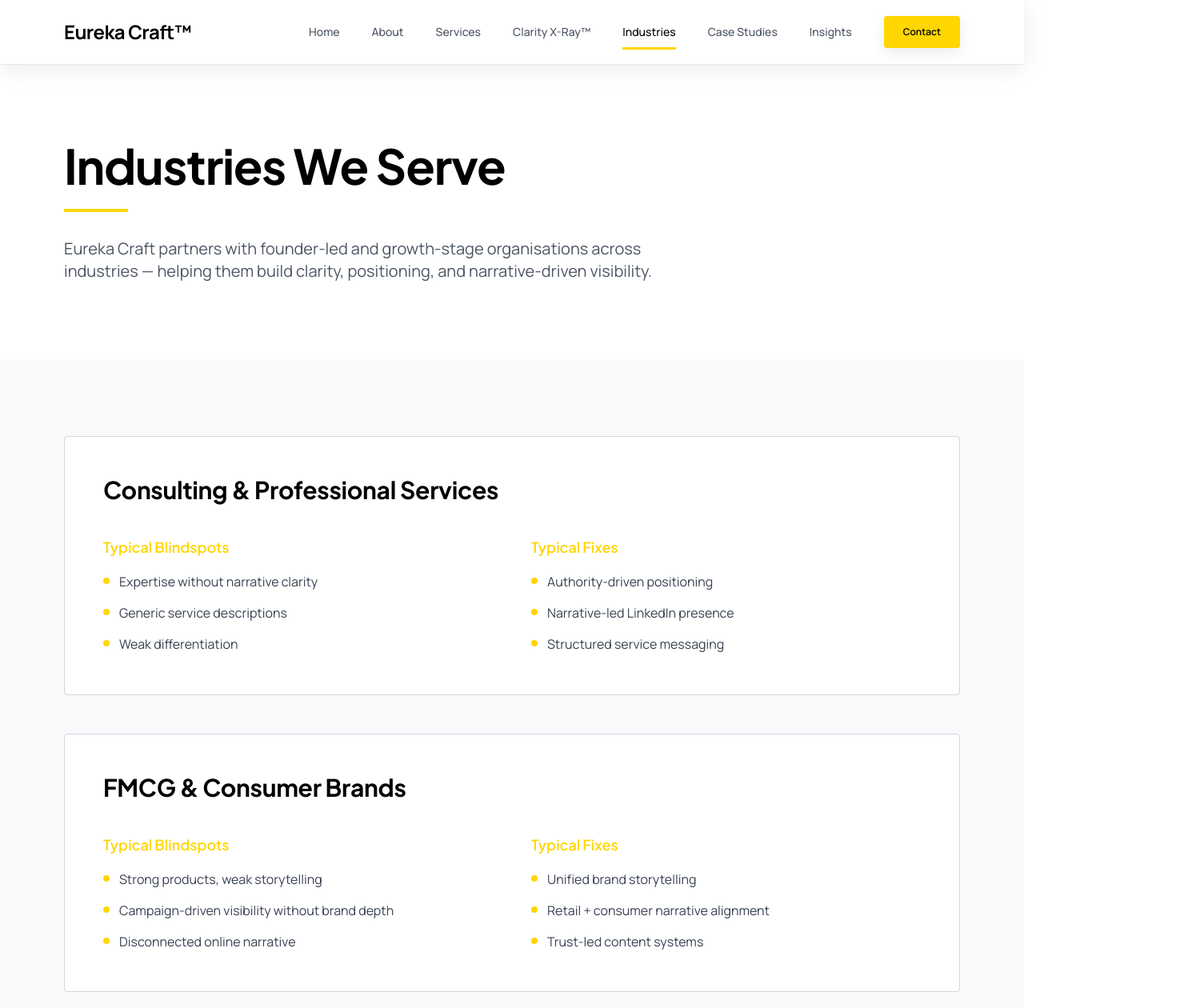
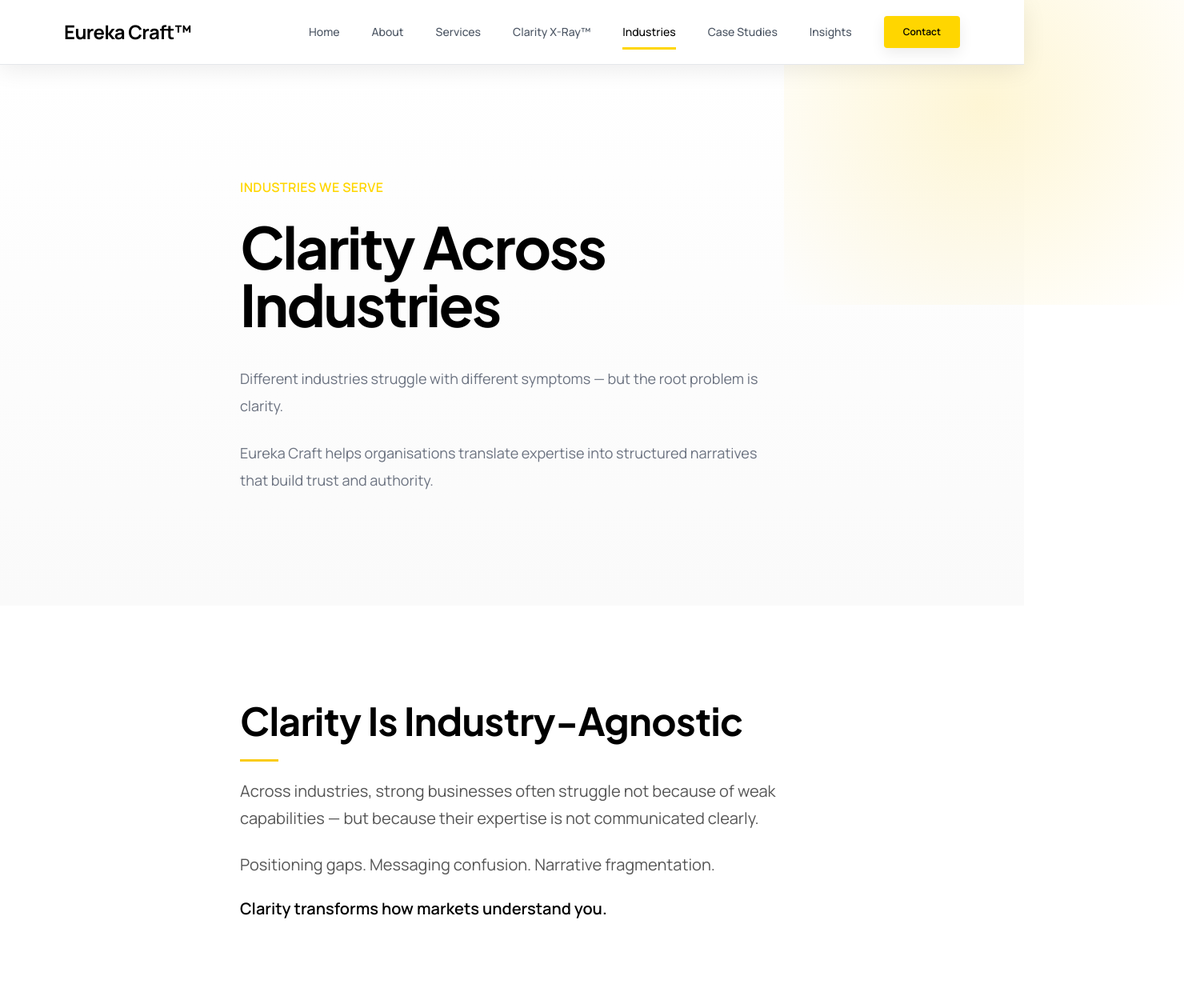
Before and after one commit to ragbak1210-ctrl/eureka-craft-consultancy, a Next.js app: page /industries in a window 1280 px wide. Shown: the top 1260 px of the page at 80% size, 1480 px wide, since content can reach past the window. Built offline with nearby package versions, Linux system fonts and the light colour scheme.

Commit message:
Update industries.tsx

```diff
--- a/pages/industries.tsx
+++ b/pages/industries.tsx
@@ -1,4 +1,5 @@
 import Head from 'next/head';
+import Link from 'next/link';
 
 export default function Industries() {
 
@@ -188,35 +189,61 @@
 
 ];
 
+return (
 
-  return (
 <>
+
 <Head>
+
 <title>Industries — Eureka Craft™</title>
+
 <meta
 name="description"
-          content="Explore the industries Eureka Craft works with and the clarity challenges we solve."
+content="Industries Eureka Craft works with and the clarity challenges we solve."
 />
+
 </Head>
 
 
-      {/* Hero */}
+{/* HERO */}
 
-      <section className="section-spacing bg-white">
+<section className="hero-premium bg-premium hero-glow">
 
-        <div className="container-wide">
+<div className="container-premium">
 
-          <h1 className="text-5xl md:text-6xl font-bold mb-6">
-            Industries We Serve
+<div className="content-narrow reveal">
+
+<p className="text-accent font-semibold mb-6 tracking-wide">
+
+INDUSTRIES WE SERVE
+
+</p>
+
+
+<h1 className="text-6xl md:text-7xl font-bold heading-luxury mb-10">
+
+Clarity Across Industries
+
 </h1>
 
-          <div className="w-20 h-1 bg-accent mb-8"></div>
 
-          <p className="text-xl text-gray-600 max-w-3xl">
-            Eureka Craft partners with founder-led and growth-stage
-            organisations across industries — helping them build clarity,
-            positioning, and narrative-driven visibility.
+<p className="text-soft text-xl mb-6">
+
+Different industries struggle with different
+symptoms — but the root problem is clarity.
+
 </p>
+
+
+<p className="text-soft">
+
+Eureka Craft helps organisations translate
+expertise into structured narratives that
+build trust and authority.
+
+</p>
+
+</div>
 
 </div>
 
@@ -224,24 +251,76 @@
 
 
 
-      {/* Industries */}
+{/* INTRO */}
 
-      <section className="section-spacing bg-gray-50">
+<section className="section-premium bg-white reveal">
 
-        <div className="container-wide">
+<div className="container-premium">
+
+<div className="content-narrow">
+
+<h2 className="text-5xl font-bold mb-6">
+
+Clarity Is Industry-Agnostic
+
+</h2>
+
+<div className="section-divider mb-10"></div>
 
 
-          <div className="grid grid-cols-1 gap-12">
+<p className="text-premium mb-6">
 
-            {industries.map((industry, index) => (
+Across industries, strong businesses often struggle
+not because of weak capabilities — but because
+their expertise is not communicated clearly.
+
+</p>
+
+
+<p className="text-premium mb-6">
+
+Positioning gaps.
+Messaging confusion.
+Narrative fragmentation.
+
+</p>
+
+
+<p className="text-xl font-semibold">
+
+Clarity transforms how markets understand you.
+
+</p>
+
+</div>
+
+</div>
+
+</section>
+
+
+
+{/* INDUSTRIES */}
+
+<section className="section-premium bg-gray-50">
+
+<div className="container-premium">
+
+<div className="space-y-16">
+
+
+{industries.map((industry,index)=>(
 
 <div
 key={index}
-                className="bg-white p-12 rounded border border-gray-300"
+className="card-premium border border-gray-200 bg-white reveal"
 >
 
-                <h2 className="text-3xl font-bold mb-10">
+
+<h2 className="text-3xl md:text-4xl font-bold mb-12">
+
 {industry.name}
+
 </h2>
 
 
@@ -253,19 +332,18 @@
 
 <div>
 
-                    <h3 className="font-semibold text-accent mb-4 text-lg">
+<h3 className="text-accent font-semibold mb-5 uppercase text-sm tracking-wide">
+
 Typical Blindspots
+
 </h3>
 
 
 <ul className="space-y-3">
 
-                      {industry.blindspots.map((item, i) => (
+{industry.blindspots.map((item,i)=>(
 
-                        <li
-                          key={i}
-                          className="flex items-start gap-3 text-gray-700"
-                        >
+<li key={i} className="flex gap-3 text-gray-600">
 
 <span className="w-2 h-2 bg-accent rounded-full mt-2"></span>
 
@@ -285,19 +363,18 @@
 
 <div>
 
-                    <h3 className="font-semibold text-accent mb-4 text-lg">
+<h3 className="text-accent font-semibold mb-5 uppercase text-sm tracking-wide">
+
 Typical Fixes
+
 </h3>
 
 
 <ul className="space-y-3">
 
-                      {industry.fixes.map((item, i) => (
+{industry.fixes.map((item,i)=>(
 
-                        <li
-                          key={i}
-                          className="flex items-start gap-3 text-gray-700"
-                        >
+<li key={i} className="flex gap-3 text-gray-700 font-medium">
 
 <span className="w-2 h-2 bg-accent rounded-full mt-2"></span>
 
@@ -314,7 +391,6 @@
 
 </div>
 
-
 </div>
 
 ))}
@@ -326,6 +402,45 @@
 
 </section>
 
+
+
+{/* CTA */}
+
+<section className="section-premium bg-black text-white">
+
+<div className="container-premium text-center">
+
+<h2 className="text-5xl font-bold mb-8">
+
+Start With The Clarity X-Ray™
+
+</h2>
+
+
+<p className="text-xl text-gray-300 mb-10">
+
+Every engagement begins with diagnosis.
+
+</p>
+
+
+<Link
+href="/clarity-xray"
+className="cta-accent inline-block"
+>
+
+Start The Clarity X-Ray™
+
+</Link>
+
+</div>
+
+</section>
+
+
+
 </>
+
 );
+
 }
```
Lines whose indentation alone changed are shown as unchanged.
